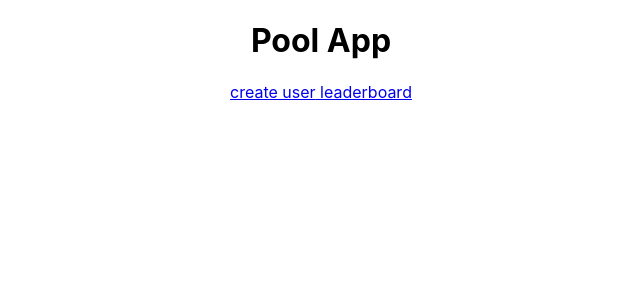
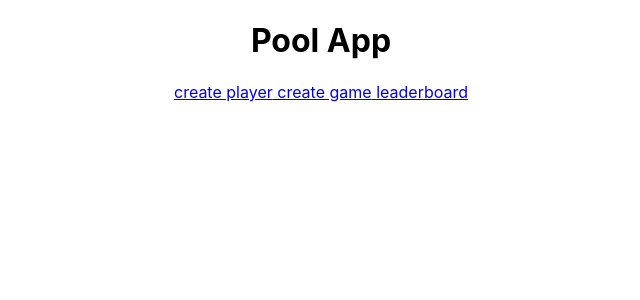
Before and after one commit to Capril1042/PoolApp, a React (Create React App) app in the folder poolapp/: page / in a window 1280 px wide. Shown: the top 300 px of the page, without its empty margins (319-959 px from the left). Built offline with nearby package versions, Linux system fonts and the light colour scheme.

Commit message:
Adds route for creating a game

```diff
--- a/poolapp/src/App.js
+++ b/poolapp/src/App.js
@@ -4,7 +4,7 @@ import { Switch, Route, BrowserRouter } from "react-router-dom";
 import Landing from "./Components/Landing.js";
 import CreatePlayer from "./Components/CreatePlayer.js";
 import Leaderboard from "./Components/Leaderboard.js";
-
+import CreateGame from "./Components/CreateGame.js";
 import "./App.css";
 
 function App() {
@@ -13,8 +13,9 @@ function App() {
       <BrowserRouter>
         <Switch>
           <Route path="/" exact component={Landing} />
-          <Route path="/create" component={CreatePlayer} />
+          <Route path="/createplayer" component={CreatePlayer} />
           <Route path="/leaderboard" component={Leaderboard} />
+          <Route path="/creategame" component={CreateGame} />
         </Switch>
       </BrowserRouter>
     </div>
--- /dev/null
+++ b/poolapp/src/Components/CreateGame.js
@@ -0,0 +1,11 @@
+import React, { Component } from "react";
+
+import "./CreateGame.css";
+
+class CreateGame extends Component {
+  render() {
+    return <div className="CreateGame">CreateGame</div>;
+  }
+}
+
+export default CreateGame;
--- a/poolapp/src/Components/Landing.js
+++ b/poolapp/src/Components/Landing.js
@@ -7,7 +7,8 @@ class Landing extends Component {
     return (
       <div className="Landing">
         <h1 className="Landing__Header">Pool App</h1>
-        <Link to="/create">create user</Link>
+        <Link to="/createplayer">create player</Link>
+        <Link to="creategame"> create game</Link>
         <Link to="leaderboard"> leaderboard </Link>
       </div>
     );
```
Also changed, not shown: poolapp/src/Components/CreateGame.css (added).
